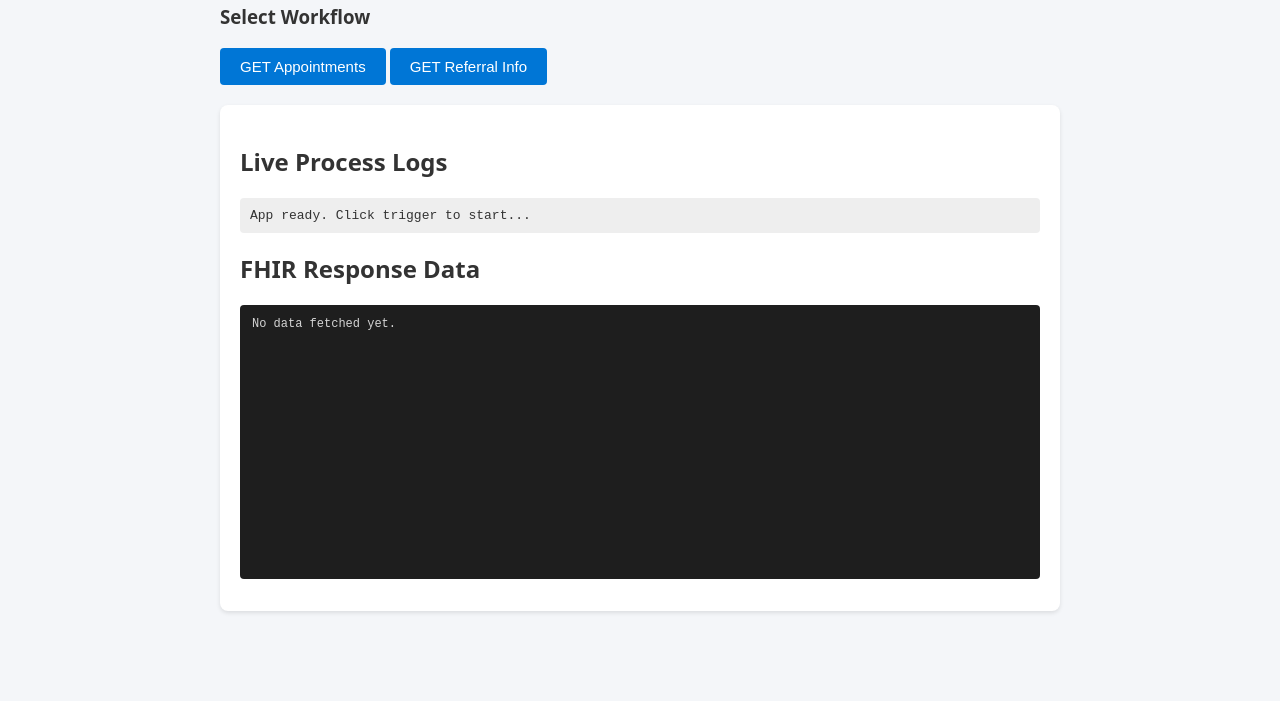
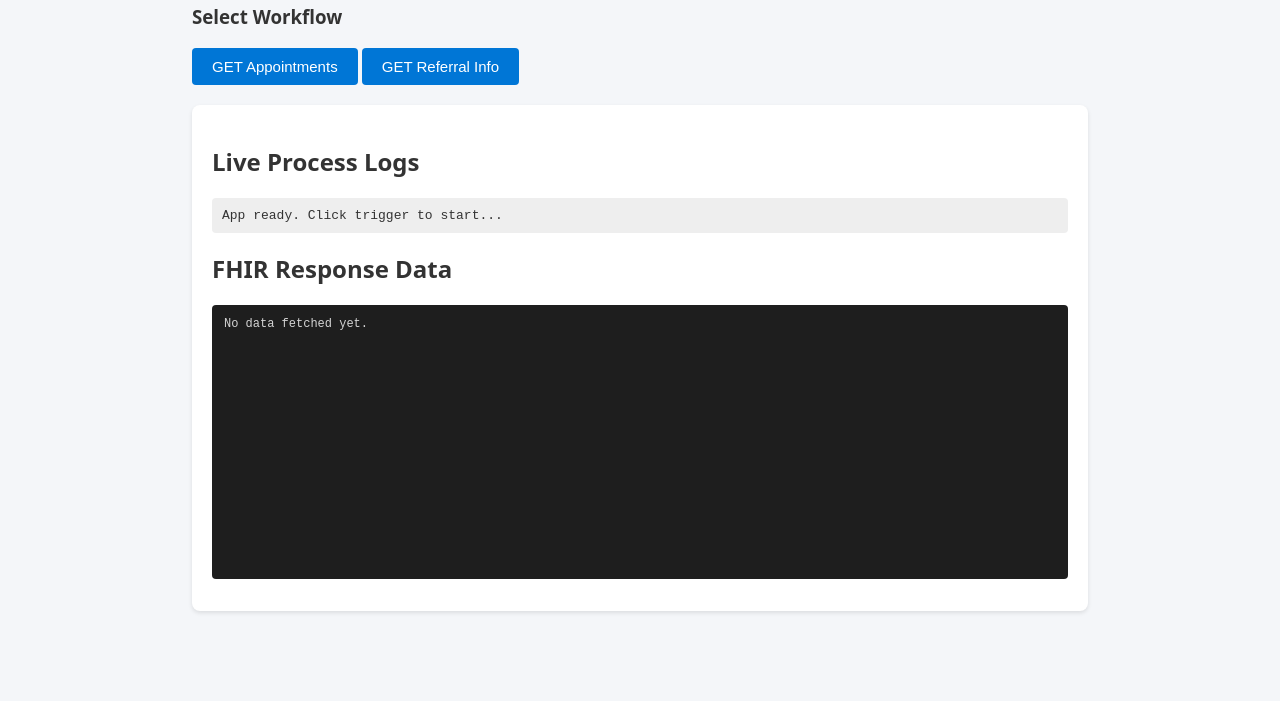
Before and after one commit to gstank01/fhir-standalone-launch, a website: page index.html in a window 1280 px wide. Shown: the part 99-800 px from the top of the page. Drawn offline with Linux system fonts and the light colour scheme.

Commit message:
Refactor CSS for body and container elements
Updated body and container styles for better layout.

```diff
--- a/css/styles.css
+++ b/css/styles.css
@@ -1,7 +1,8 @@
 /* 1. BASE PAGE LAYOUT & CONTAINERS */
 body {
     font-family: system-ui, -apple-system, sans-serif;
-    margin: 40px;
+    width: 70%;
+    margin: 40px auto;
     background: #f4f6f9;
     color: #333;
 }
@@ -13,8 +14,6 @@ h1 {
 
 .container {
     display: block; /* changed from flex */
-    width: 70%;
-    margin: 0 auto;
 }
 
 .container > .worklist-box + .box {
```
